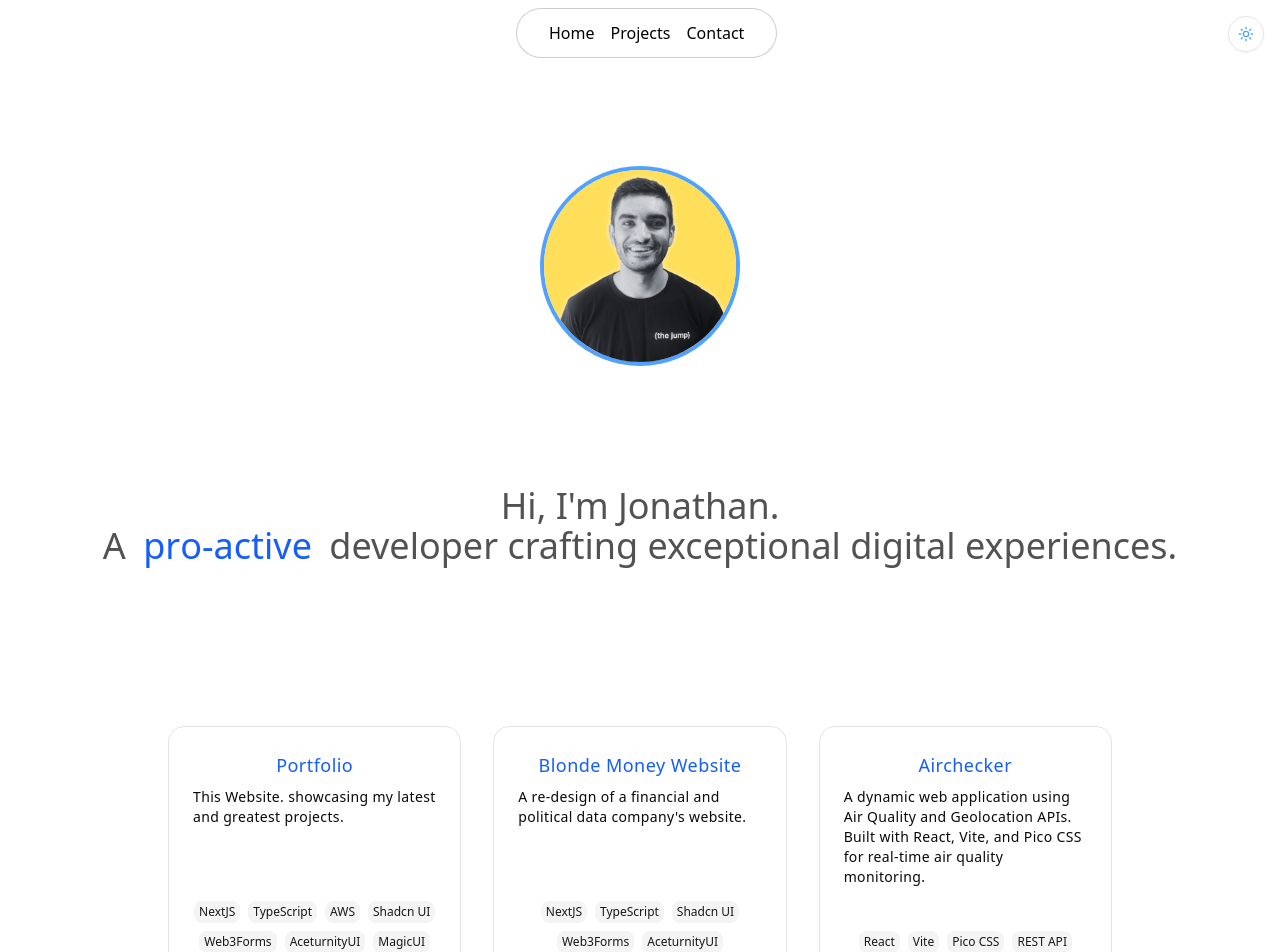
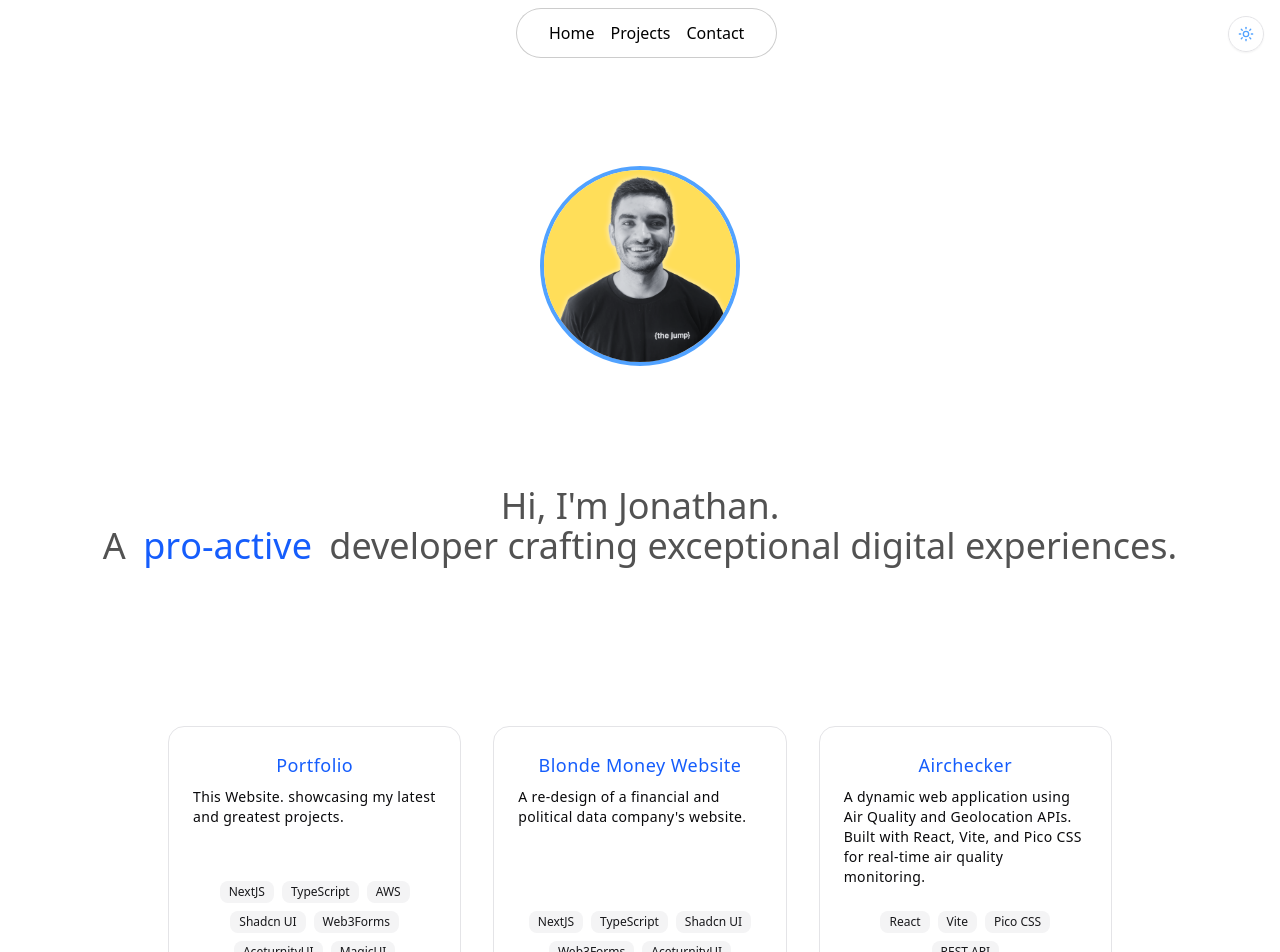
Before and after one commit to JonathanBanerjee/portfolio, a Next.js app: page / in a window 1280 px wide. Shown: the top 952 px of the page. Built offline with nearby package versions, Linux system fonts and the light colour scheme; no server answers.

Commit message:
changing padding back

```diff
--- a/components/ui/badge.tsx
+++ b/components/ui/badge.tsx
@@ -5,7 +5,7 @@ import { cva, type VariantProps } from "class-variance-authority";
 import { cn } from "@/lib/utils";
 
 const badgeVariants = cva(
-  "inline-flex items-center justify-center rounded-md border px-1 py-0.5 text-xs font-medium w-fit whitespace-nowrap shrink-0 [&>svg]:size-3 gap-1 [&>svg]:pointer-events-none focus-visible:border-ring focus-visible:ring-ring/50 focus-visible:ring-[3px] aria-invalid:ring-destructive/20 dark:aria-invalid:ring-destructive/40 aria-invalid:border-destructive transition-[color,box-shadow] overflow-hidden  hover:bg-blue-600 hover:text-white dark:hover:bg-orange-600",
+  "inline-flex items-center justify-center rounded-md border px-2 py-0.5 text-xs font-medium w-fit whitespace-nowrap shrink-0 [&>svg]:size-3 gap-1 [&>svg]:pointer-events-none focus-visible:border-ring focus-visible:ring-ring/50 focus-visible:ring-[3px] aria-invalid:ring-destructive/20 dark:aria-invalid:ring-destructive/40 aria-invalid:border-destructive transition-[color,box-shadow] overflow-hidden  hover:bg-blue-600 hover:text-white dark:hover:bg-orange-600",
   {
     variants: {
       variant: {
```
